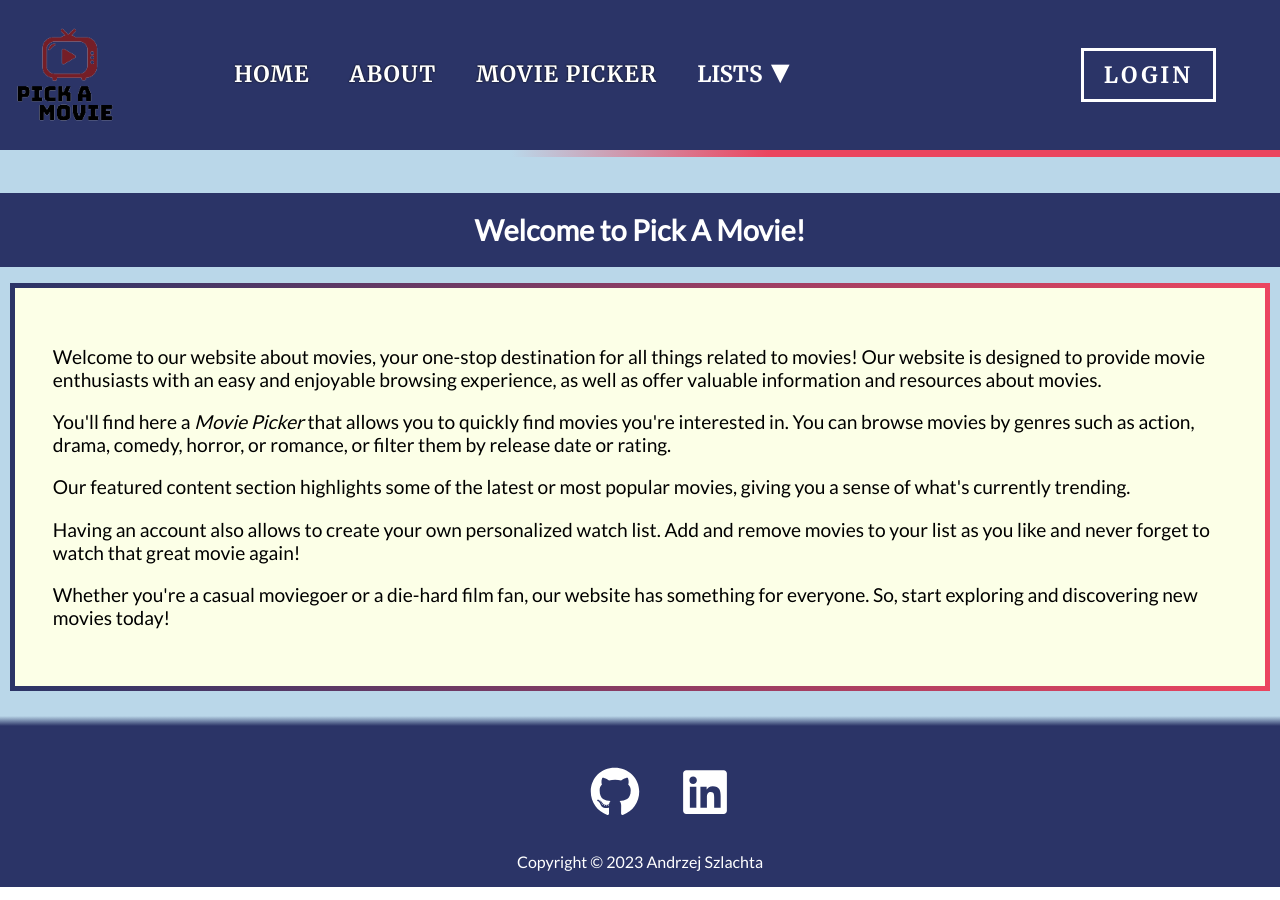
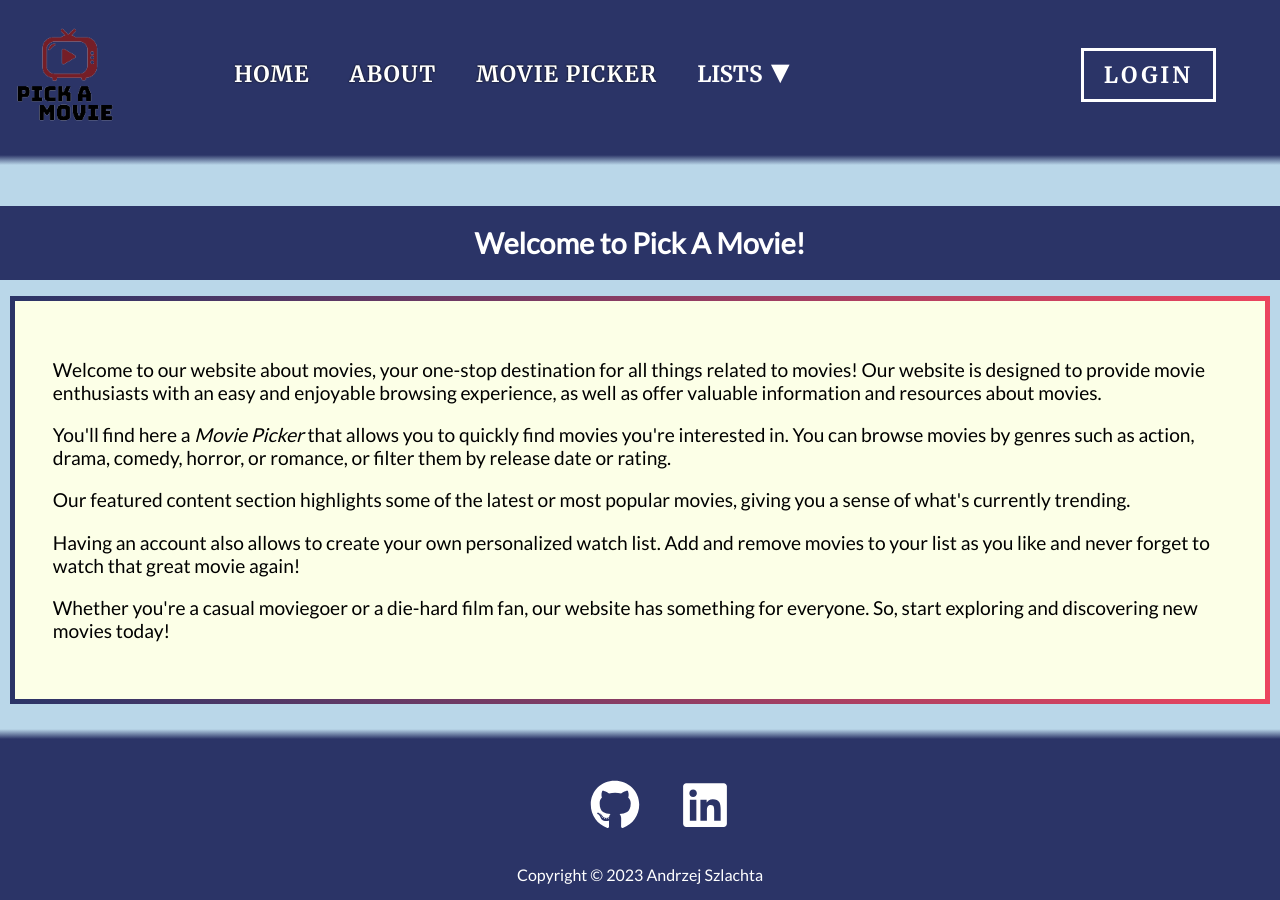
Before and after one commit to andrzejszlachta/pick-a-movie, a Vue app: page /home in a window 1280 px wide. Built offline with nearby package versions, Linux system fonts and the light colour scheme.

Commit message:
Change headers bar styling

```diff
--- a/src/components/TheHeader.vue
+++ b/src/components/TheHeader.vue
@@ -70,13 +70,17 @@ function switchNav() {
 
 <style lang="scss" scoped>
 header {
+  position: relative;
   background-color: #2B3467;
+  margin-bottom: 20px;
   &::after {
-    display: block;
+    position: absolute;
+    bottom: -20px;
     content: '';
-    height: 7px;
-    background-color: #2B3467;
-    background: linear-gradient(90deg, rgba(186,215,233,1) 0%, rgba(186,215,233,1) 40%, rgba(235,69,95,1) 60%, rgba(235,69,95,1) 100%);
+    height: 20px;
+    width: 100%;
+    background: rgb(186,215,233);
+    background: linear-gradient(180deg, #2b3467 25%, #bad7e9 75%);
   }
   .header-container.standard {
     margin: 0 auto;
```
